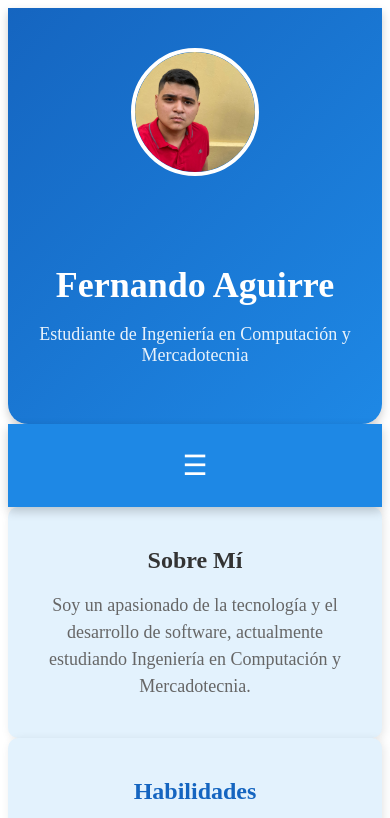
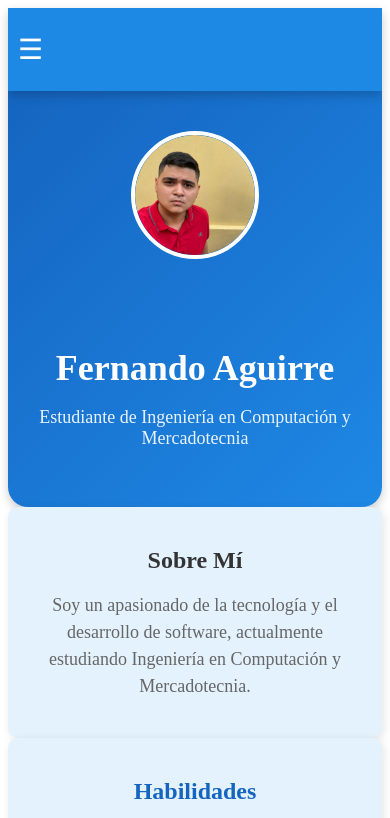
Before and after one commit to fernnwe/Portafolio-, a plain HTML site: page index.html in a window 390 px wide. Shown: the top 818 px of the page. Drawn offline with Linux system fonts and the light colour scheme.

Commit message:
Mejorando el diseño del nav

```diff
--- a/CSS/style.css
+++ b/CSS/style.css
@@ -89,7 +89,7 @@ nav {
     .menu {
         display: none;
         flex-direction: column;
-        background-color: #1e88e5;
+        background-color: black;
         position: absolute;
         top: 60px;
         left: 0;
@@ -104,7 +104,7 @@ nav {
     }
 
     .menu-toggle {
-        display: block;
+        display: inline-block;
     }
 
     .menu.active {
--- a/index.html
+++ b/index.html
@@ -10,14 +10,6 @@
 </head>
 <body>
 
-    <header id="principal">
-        <div class="foto-perfil">
-            <img src="IMG/foto.jpg" alt="Fernando Aguirre" />
-        </div>
-        <h1>Fernando Aguirre</h1>
-        <p>Estudiante de Ingeniería en Computación y Mercadotecnia</p>
-    </header>
-
     <nav>
         <div class="menu-toggle" onclick="toggleMenu()">☰</div>
         <ul class="menu">
@@ -28,6 +20,14 @@
             <li><a href="formulario.html">Formulario</a></li>
         </ul>
     </nav>
+
+    <header id="principal">
+        <div class="foto-perfil">
+            <img src="IMG/foto.jpg" alt="Fernando Aguirre" />
+        </div>
+        <h1>Fernando Aguirre</h1>
+        <p>Estudiante de Ingeniería en Computación y Mercadotecnia</p>
+    </header>
 
     <section id="sobre-mi">
         <h2>Sobre Mí</h2>
```
